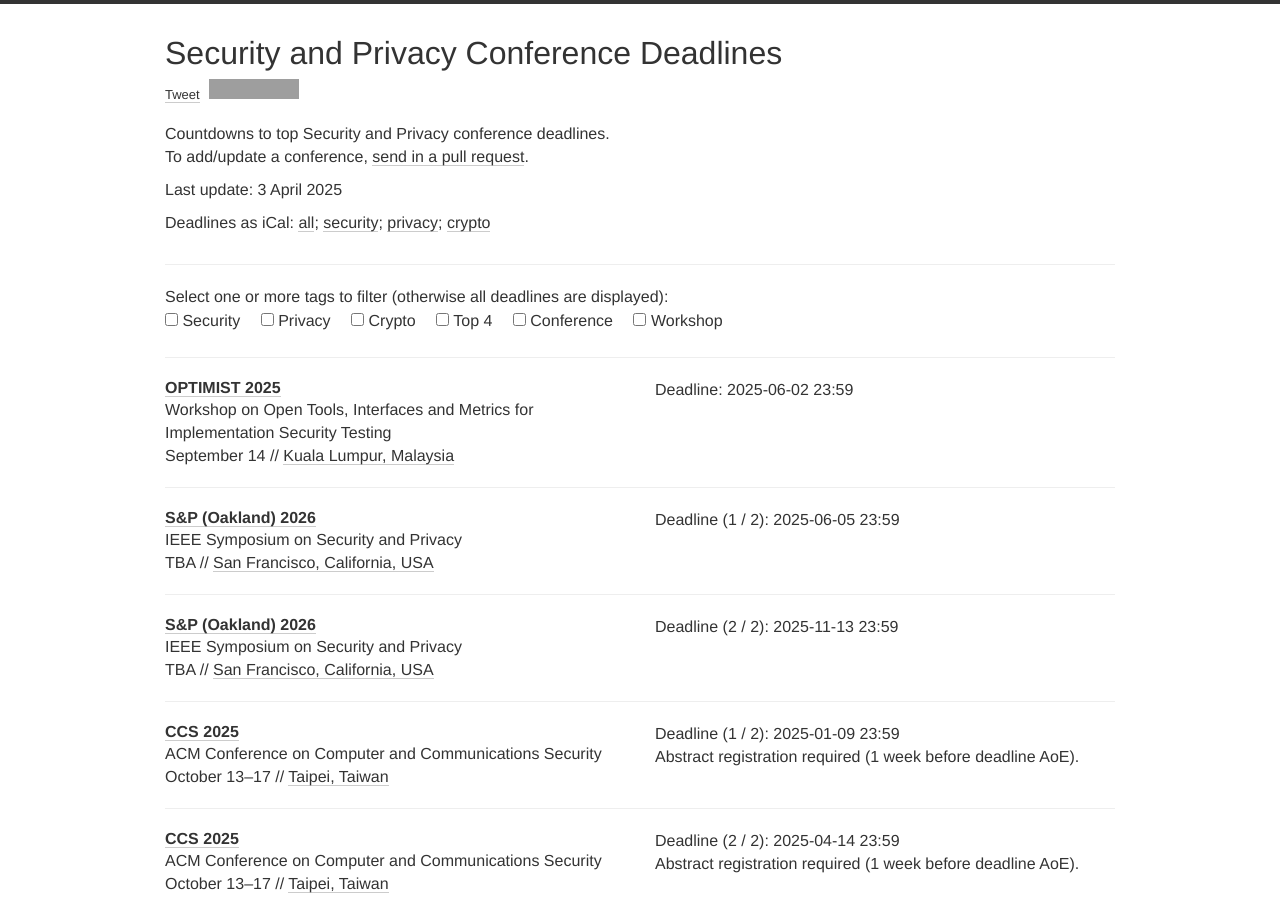
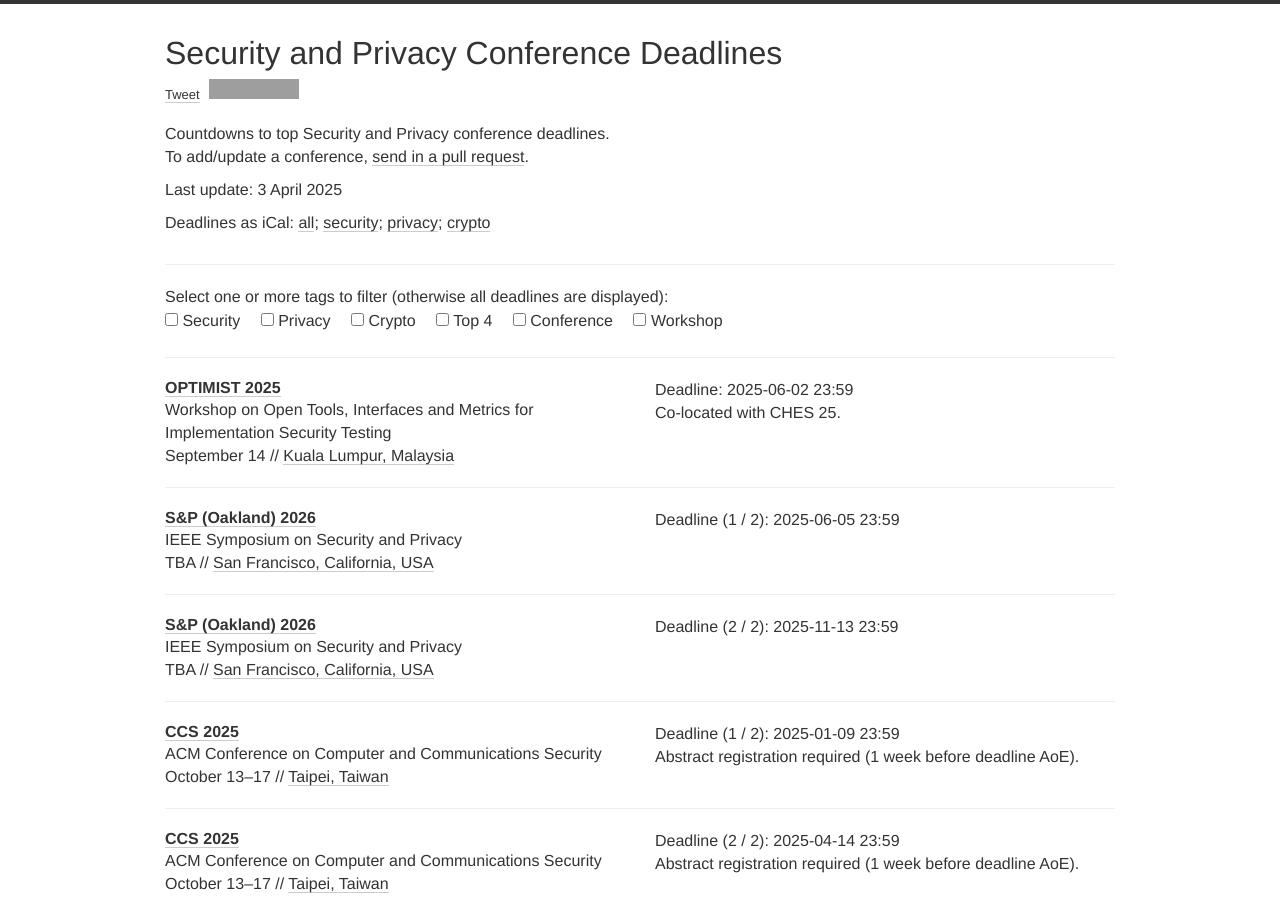
Before and after one commit to sec-deadlines/sec-deadlines.github.io, a Jekyll site: the page built from index.html, in a window 1280 px wide and 900 px high. Built offline with Jekyll 4.4.1, drawn with Linux system fonts in a browser that asks for light colours; nearby versions of some CDN libraries; comment, search, counter and statistics services are not loaded; grey boxes are pictures that could not be loaded.

Commit message:
Update conferences.yml

```diff
--- a/_data/conferences.yml
+++ b/_data/conferences.yml
@@ -6,6 +6,7 @@
   link: https://optimist-ose.org/ches25
   deadline:
     - "2025-06-02 23:59"
+  comment: Co-located with CHES 25.
   date: September 14
   place: Kuala Lumpur, Malaysia
   tags: [CRYPTO, CONF]
```
